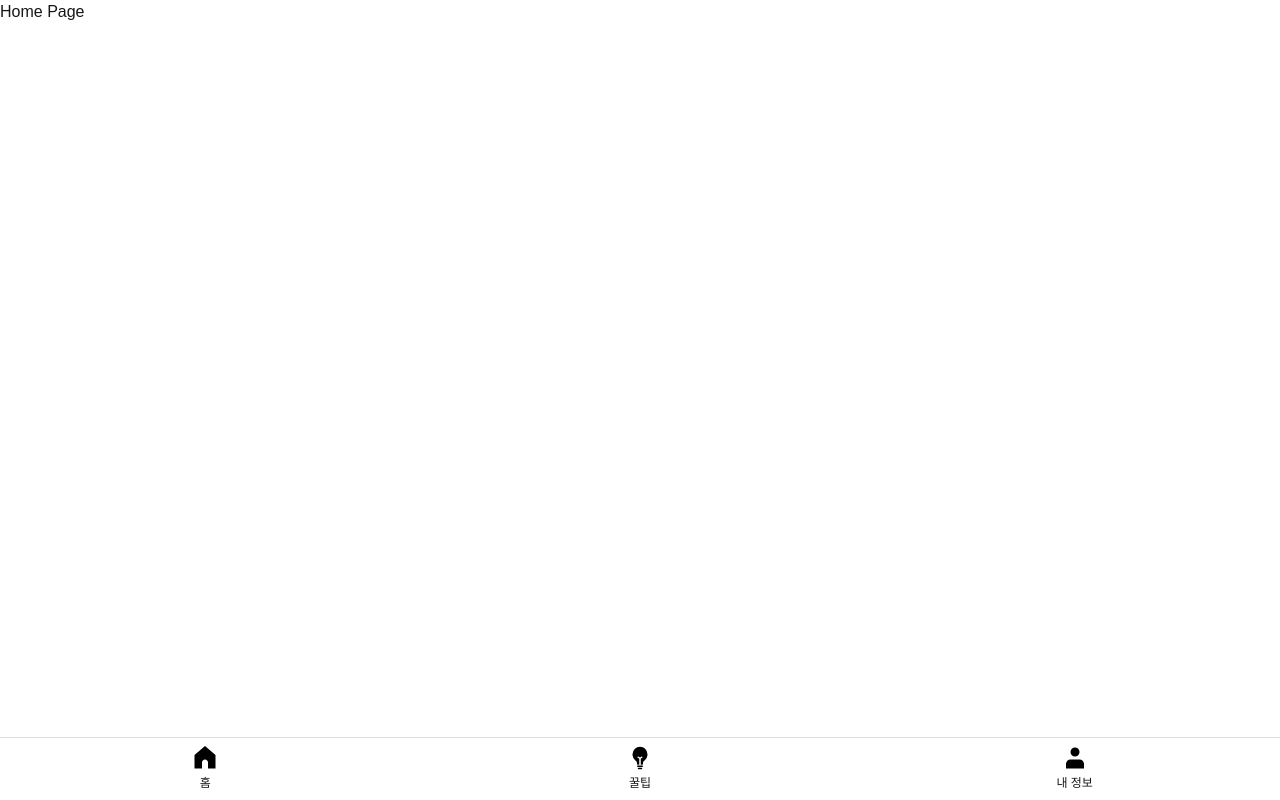
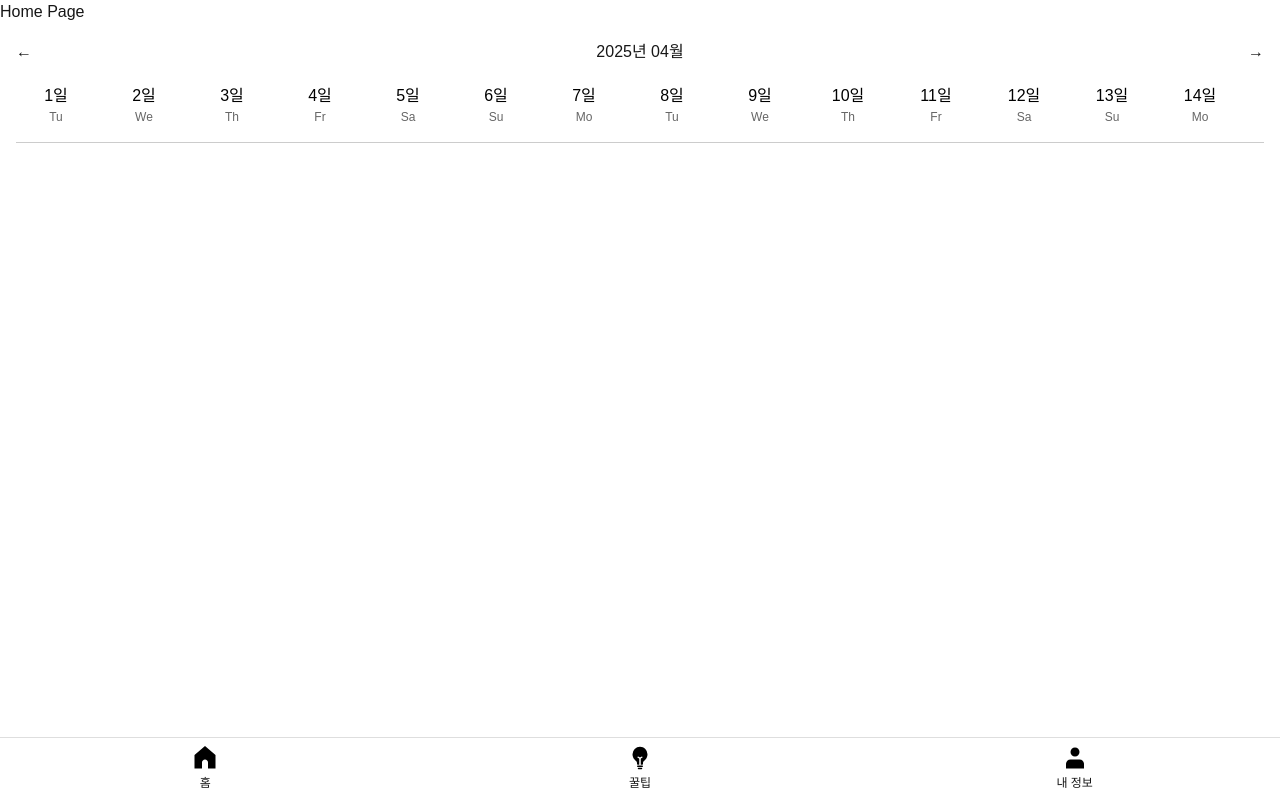
Before and after one commit to Chajy39/diet_calender_renew, a Next.js app: page /home in a window 1280 px wide. Built offline with nearby package versions, Linux system fonts and the light colour scheme.

Commit message:
Home Header

```diff
--- a/package.json
+++ b/package.json
@@ -12,6 +12,7 @@
     "@tanstack/react-query": "^5.74.11",
     "@tanstack/react-query-devtools": "^5.74.11",
     "axios": "^1.9.0",
+    "dayjs": "^1.11.13",
     "framer-motion": "^12.9.4",
     "next": "15.3.1",
     "react": "^19.0.0",
--- a/src/app/home/page.tsx
+++ b/src/app/home/page.tsx
@@ -1,4 +1,11 @@
+import CalendarHeader from "./CalendarHeader";
+
 const Home = () => {
-  return <div className="w-f h-[80vh]">Home Page</div>;
+  return (
+    <div className="w-f h-[80vh]">
+      Home Page
+      <CalendarHeader />
+    </div>
+  );
 };
 export default Home;
```
Also changed, not shown: 1 other file (tests, documents, lock files or other folders).
